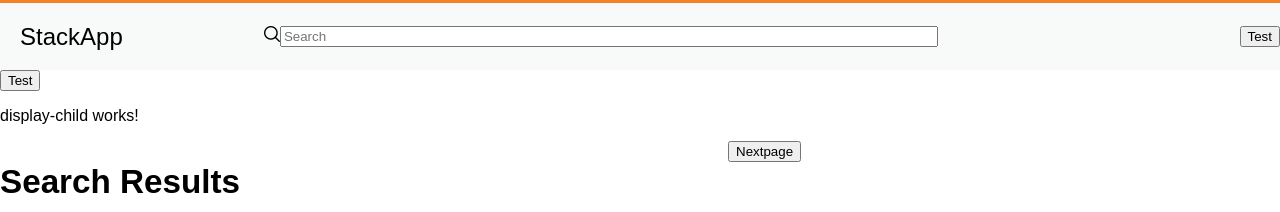
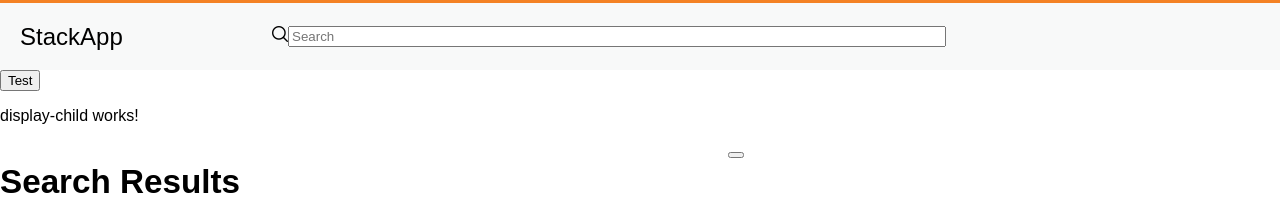
Before and after one commit to zokizuan/stackApp, an Angular app: page /search-results in a window 1280 px wide. Shown: the top 212 px of the page. Built offline with nearby package versions, Linux system fonts and the light colour scheme; what primeng would draw is missing.

Commit message:
Refactor

```diff
--- a/src/app/feature/display/display-view/display-view.component.html
+++ b/src/app/feature/display/display-view/display-view.component.html
@@ -7,6 +7,8 @@
   <div class="mb24 fs-caption fc-light lh-xs">
     <!-- <div class="mb8">Results for {{searchValue}}</div> -->
   </div>
+  <!-- <div *ngIf="resultForDisplay == ">Found no search results</div> -->
+  <div *ngIf="resultForDisplay">
     <div *ngFor="let results of resultForDisplay" class="summary-container">
       <div class="statscontainer">
         <div class="votecontainer">
@@ -34,5 +36,7 @@
         </div>
       </div>
     </div>
+  </div>
   <p-paginator [rows]="10" [totalRecords]="100"></p-paginator>
 </div>
+<button (click)="test()"></button>
--- a/src/app/feature/display/display-view/display-view.component.ts
+++ b/src/app/feature/display/display-view/display-view.component.ts
@@ -11,6 +11,9 @@ export class DisplayViewComponent implements OnInit {
 
   constructor(private searchresultService: SearchresultService) { }
   @Input() resultForDisplay!: ISearch[];
+  test() {
+    console.log(this.resultForDisplay)
+  }
   ngOnInit(): void {
   }
   ngOnDestroy(): void {
--- a/src/app/feature/display/display.component.html
+++ b/src/app/feature/display/display.component.html
@@ -1,3 +1,2 @@
 <button (click)="Test()" > Test</button>
 <app-display-view [resultForDisplay]="resultForDisplay"></app-display-view>
-<button (click)="nextpage()" > Nextpage</button>
--- a/src/app/feature/display/display.component.ts
+++ b/src/app/feature/display/display.component.ts
@@ -13,15 +13,17 @@ export class DisplayComponent implements OnInit {
 
   // searchValue!: string;
   subscription: Subscription[] = [];
-  searchResult$!: Observable<ISearchresult_state>;
-  searchResult!: ISearchresult_state;
+  sResult$!: Observable<ISearchresult_state>;
+  sResult!: ISearchresult_state;
   resultForDisplay!: any;
   /**
   * Subscribe to the value from the store
   */
   ngOnInit(): void {
-    this.searchResult$ = this.searchresultService.getState();
-    this.subscription.push(this.searchResult$.subscribe(sResult => this.searchResult = sResult));
+    this.sResult$ = this.searchresultService.getState();
+    this.subscription.push(this.sResult$.subscribe(res => this.sResult = res));
+    this.resultForDisplay = this.sResult.searchResults;
+    console.log(this.sResult);
   }
   /**
   * Prevent memory leak by ensureing all subscriptions are unsbscribed when the component is destroyed
@@ -30,12 +32,12 @@ export class DisplayComponent implements OnInit {
     this.subscription.forEach(subscription => subscription.unsubscribe())
   }
   Test() {
-    this.resultForDisplay = this.searchResult.searchResults;
-    console.log(this.searchResult);
+    this.resultForDisplay = this.sResult.searchResults;
+    console.log(this.sResult);
   }
   nextpage() {
     this.searchresultService.getNextPage();
-    this.resultForDisplay = this.searchResult.searchResults;
-    console.log(this.searchResult);
+    this.resultForDisplay = this.sResult.searchResults;
+    console.log(this.sResult);
   }
 }
--- a/src/app/feature/search/search.component.html
+++ b/src/app/feature/search/search.component.html
@@ -8,9 +8,7 @@
   <div class="search-container">
     <span class="p-input-icon-left ">
       <i class="pi pi-search"></i>
-      <input type="text" pInputText placeholder="Search" [(ngModel)]="searchValue">
+      <input type="text"(keyup.Enter)="searchResults(searchValue); displaySearch()" pInputText placeholder="Search" [(ngModel)]="searchValue">
     </span>
   </div>
-  <button routerLink="search-results" (click)="searchResults(searchValue)">Test</button>
-  <!-- <button (click)="test()">Test2</button> -->
 </div>
--- a/src/app/feature/search/search.component.ts
+++ b/src/app/feature/search/search.component.ts
@@ -18,14 +18,17 @@ export class SearchComponent implements OnInit, OnDestroy {
   constructor(
     private router: Router, private searchresultService: SearchresultService) {
   }
-  ngOnDestroy(): void {
+  searchResults(searchQuery: string) {
+    this.searchresultService.callSearch(searchQuery);
+
+  }
+  displaySearch() {
+    this.router.navigate(['search-results']);
   }
   ngOnInit(): void {
 
   }
+  ngOnDestroy(): void {
+  }
 
-  searchResults(searchQuery: string) {
-    this.searchresultService.callSearch(searchQuery);
-
-  }
 }
--- a/src/app/services/searchresult.service.ts
+++ b/src/app/services/searchresult.service.ts
@@ -32,6 +32,7 @@ export class SearchresultService extends Store<ISearchresult_state> {
   readonly APIBaseURL = 'https://api.stackexchange.com/2.3';
   readonly APIParameter = "/search/advanced?";
   readonly stackoverflow = "&site=stackoverflow";
+  readonly searchQueryParam = "&q=";
   readonly filter = "&filter=!3u4cnJYn(8nBk_9SQ";
 
 
@@ -80,8 +81,7 @@ export class SearchresultService extends Store<ISearchresult_state> {
     let pageNumber = `page=${pageNumberValue}`
     let pageSize = "&pagesize=15"
 
-    searchQuery = "&q=" + searchQuery
-    const API_URL = (searchQuery == "" || searchQuery == undefined) ? (this.APIBaseURL + this.APIParameter + pageNumber + pageSize + this.stackoverflow + this.filter) : (this.APIBaseURL + this.APIParameter + pageNumber + pageSize + searchQuery + this.stackoverflow + this.filter);
+    const API_URL = (searchQuery == "" || searchQuery == undefined) ? (this.APIBaseURL + this.APIParameter + pageNumber + pageSize + this.stackoverflow + this.filter) : (this.APIBaseURL + this.APIParameter + pageNumber + pageSize + this.searchQueryParam + searchQuery + this.stackoverflow + this.filter);
     this.http
       .get<IStackAPI_resp>(API_URL)
       .pipe(retry(1), catchError(this.handleError), first())
```
Lines whose indentation alone changed are shown as unchanged.
